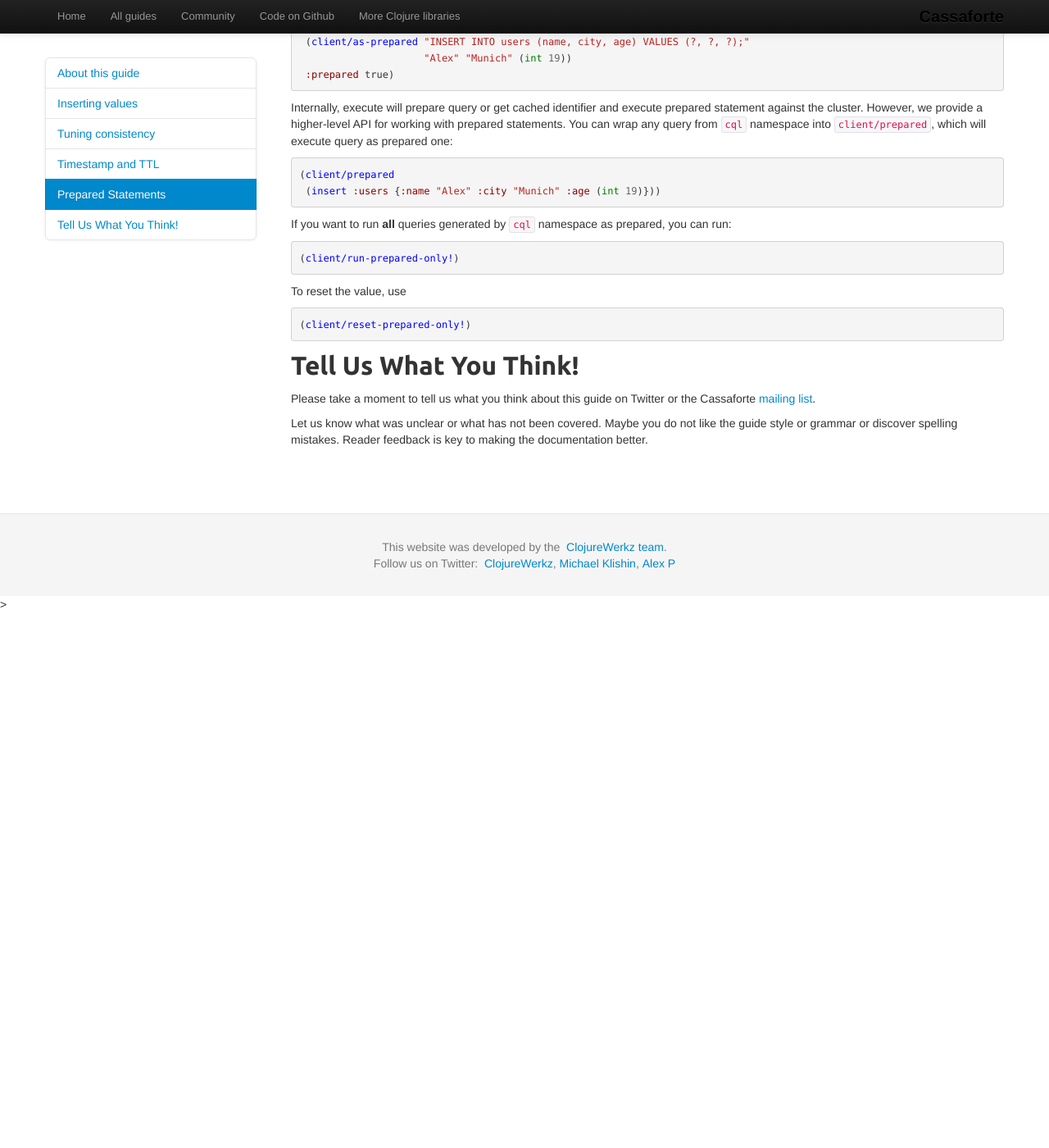
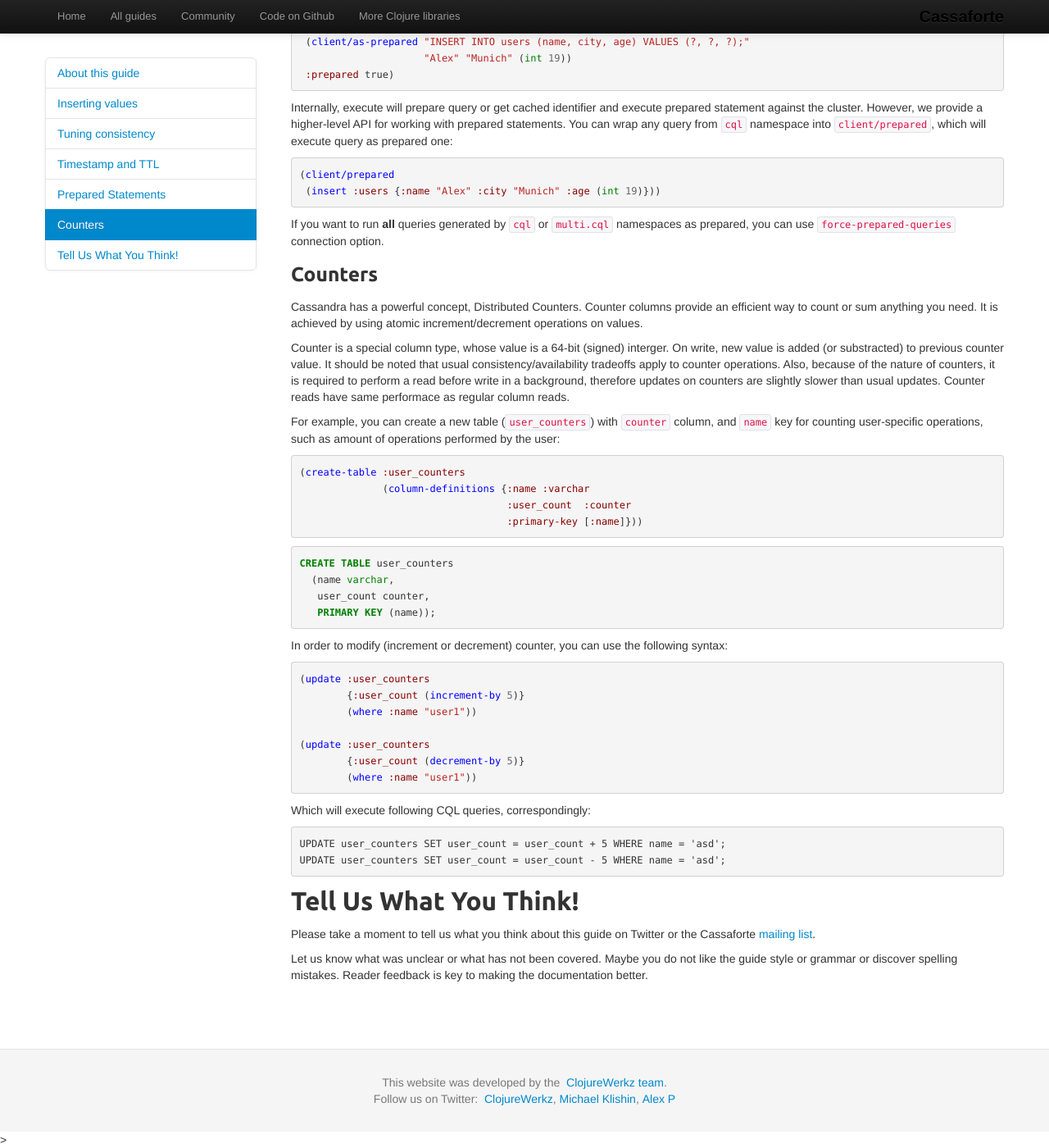
Before and after one commit to clojurewerkz/cassaforte.docs, a Jekyll site: the page built from articles/kv.md, in a window 1280 px wide and 1400 px high, scrolled down 2987 px. Shown: the whole window at 82% size. Built offline with Jekyll 4.4.1, drawn with Linux system fonts in a browser that asks for light colours; some web fonts are replaced; Markdown is read by kramdown in place of the engine named in the settings; before the commit the page ends 3734 px from its top, so only the background shows below that.

Commit message:
Add counters guide

````diff
--- a/articles/kv.md
+++ b/articles/kv.md
@@ -209,14 +209,53 @@ prepared one:
  (insert :users {:name "Alex" :city "Munich" :age (int 19)}))
 ```
 
-If you want to run __all__ queries generated by `cql` namespace as prepared, you can run:
+If you want to run __all__ queries generated by `cql` or `multi.cql` namespaces as prepared,
+you can use `force-prepared-queries` connection option.
+
+### Counters
+
+Cassandra has a powerful concept, Distributed Counters. Counter columns provide an efficient
+way to count or sum anything you need. It is achieved by using atomic increment/decrement operations
+on values.
+
+Counter is a special column type, whose value is a 64-bit (signed) interger. On write, new value
+is added (or substracted) to previous counter value. It should be noted that usual consistency/availability
+tradeoffs apply to counter operations. Also, because of the nature of counters, it is required to
+perform a read before write in a background, therefore updates on counters are slightly slower than
+usual updates. Counter reads have same performace as regular column reads.
+
+For example, you can create a new table (`user_counters`) with `counter` column, and `name` key
+for counting user-specific operations, such as amount of operations performed by the user:
 
 ```clj
-(client/run-prepared-only!)
+(create-table :user_counters
+              (column-definitions {:name :varchar
+                                   :user_count  :counter
+                                   :primary-key [:name]}))
 ```
 
-To reset the value, use
+```sql
+CREATE TABLE user_counters
+  (name varchar,
+   user_count counter,
+   PRIMARY KEY (name));
+```
+
+In order to modify (increment or decrement) counter, you can use the following syntax:
 
 ```clj
-(client/reset-prepared-only!)
+(update :user_counters
+        {:user_count (increment-by 5)}
+        (where :name "user1"))
+
+(update :user_counters
+        {:user_count (decrement-by 5)}
+        (where :name "user1"))
 ```
+
+Which will execute following CQL queries, correspondingly:
+
+```cql
+UPDATE user_counters SET user_count = user_count + 5 WHERE name = 'asd';
+UPDATE user_counters SET user_count = user_count - 5 WHERE name = 'asd';
+```
````
